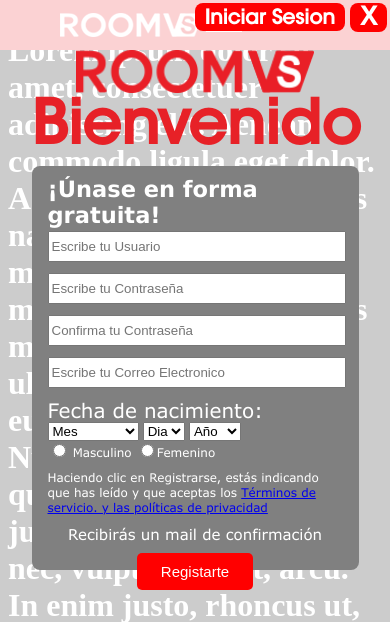
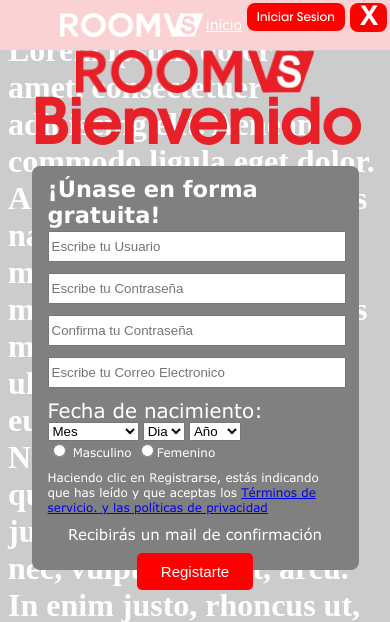
Before and after one commit to wilsonromero1/room2, a PHP site: page / in a window 390 px wide. Shown: the top 622 px of the page. Run offline with PHP 8.4, Linux system fonts and the light colour scheme.

Commit message:
boton
boton

```diff
--- a/css/responsive/r-style-index.css
+++ b/css/responsive/r-style-index.css
@@ -9,12 +9,11 @@
         font-weight: 600;
     }
     button.inisesion{
-       padding-top: 4px;
-        padding-bottom: 0px;/* espacio del lado del
+       padding-top: 8px;
+        padding-bottom: 6px;/* espacio del lado del
         boton */
         text-align: center;
-        font-size: 20px;
-        font-weight: 600;
+        font-size: 12px;
         margin-right: 5px;
 
 
```
